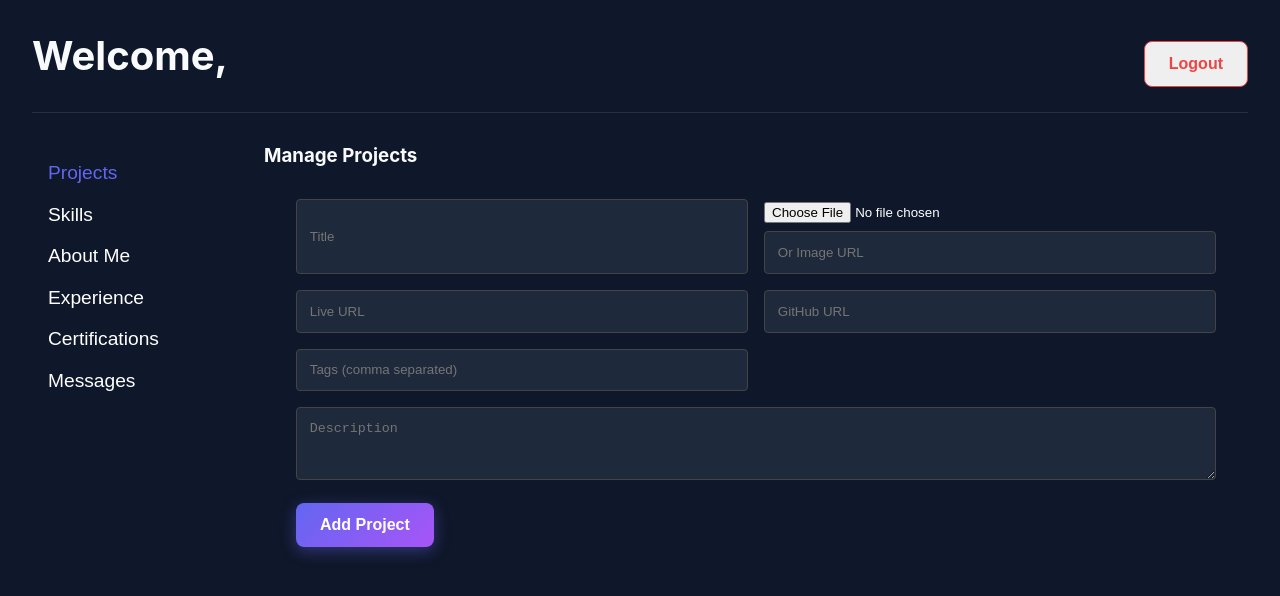
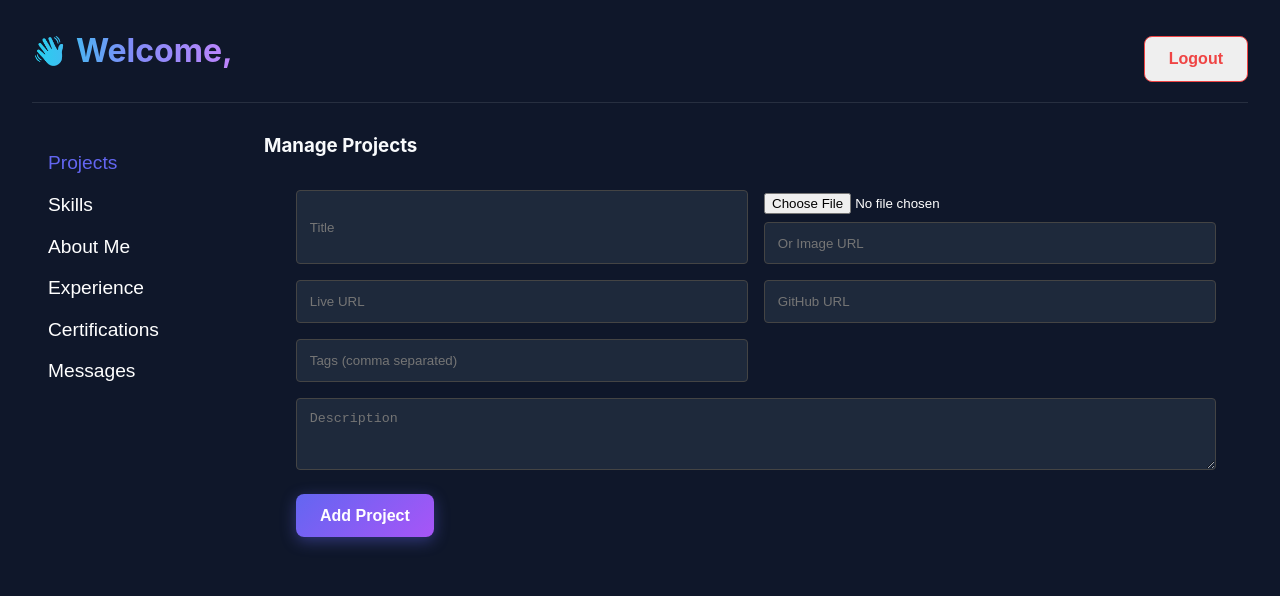
Before and after one commit to MOHAN-MOORTHI/Mohan-PortFolio, a React (Vite) app in the folder client/: page /admin/dashboard in a window 1280 px wide. Shown: the top 596 px of the page. Built offline with nearby package versions, Linux system fonts and the light colour scheme; no server answers; sample sign-in values are in the browser's storage.

Commit message:
Enhance Admin Dashboard header with stylish gradient and animation

```diff
--- a/client/src/pages/Dashboard.jsx
+++ b/client/src/pages/Dashboard.jsx
@@ -8,6 +8,8 @@ import ExperienceManager from '../components/admin/ExperienceManager';
 import CertificationManager from '../components/admin/CertificationManager';
 
 import MessageManager from '../components/admin/MessageManager';
+
+import { motion } from 'framer-motion';
 
 const Dashboard = () => {
     const { logout, user } = useAuth();
@@ -22,8 +24,22 @@ const Dashboard = () => {
     return (
         <div style={{ minHeight: '100vh', padding: '2rem' }}>
             <div className="flex-between" style={{ marginBottom: '2rem', borderBottom: '1px solid var(--glass-border)', paddingBottom: '1rem' }}>
-                <h2>Welcome, {user?.username}</h2>
-                <button onClick={handleLogout} className="btn" style={{ border: '1px solid #ef4444', color: '#ef4444' }}>Logout</button>
+                <motion.h2
+                    initial={{ opacity: 0, x: -20 }}
+                    animate={{ opacity: 1, x: 0 }}
+                    style={{
+                        fontSize: '2rem',
+                        background: 'linear-gradient(to right, #22d3ee, #818cf8, #c084fc)',
+                        WebkitBackgroundClip: 'text',
+                        WebkitTextFillColor: 'transparent',
+                        display: 'flex',
+                        alignItems: 'center',
+                        gap: '0.5rem'
+                    }}
+                >
+                    <span style={{ fontSize: '1.8rem' }}>👋</span> Welcome, {user?.username}
+                </motion.h2>
+                <button onClick={handleLogout} className="btn" style={{ border: '1px solid #ef4444', color: '#ef4444', transition: 'all 0.3s' }}>Logout</button>
             </div>
 
             <div style={{ display: 'grid', gridTemplateColumns: '200px 1fr', gap: '2rem' }}>
```
